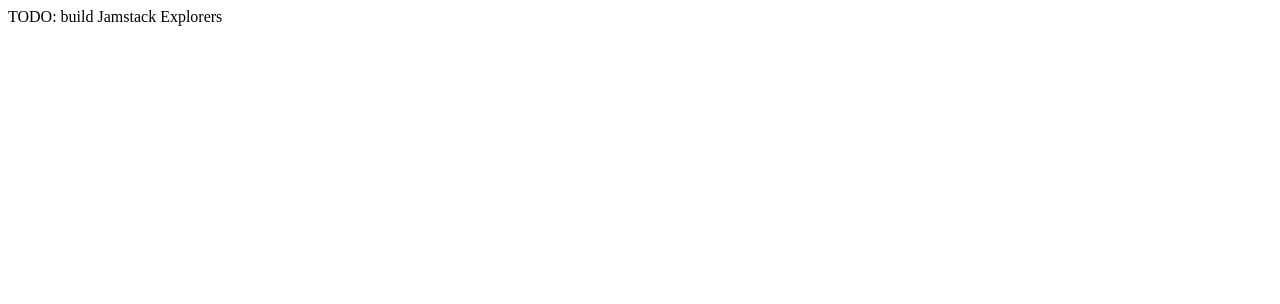
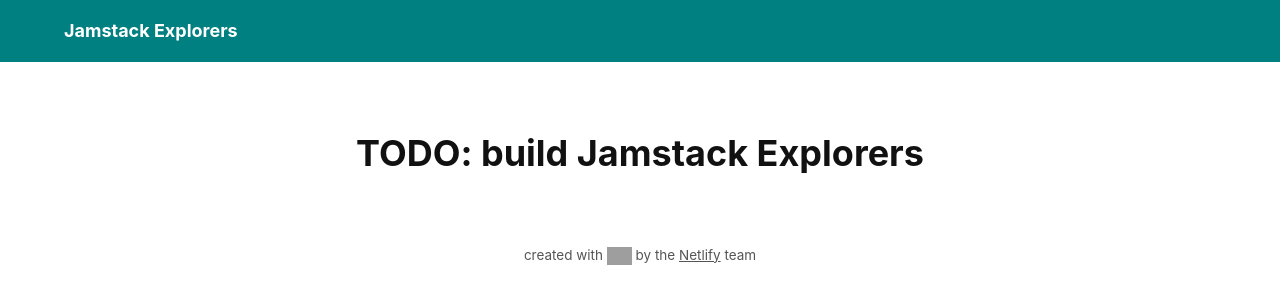
Before and after one commit to netlify/explorers, a Gatsby site: page / in a window 1280 px wide. Built offline with nearby package versions, Linux system fonts and the light colour scheme; Gatsby itself is replaced by a stand-in of ours; grey boxes are pictures that could not be loaded.

Commit message:
feat: basic app setup

```diff
--- /dev/null
+++ b/src/components/layout.js
@@ -0,0 +1,48 @@
+import React from 'react';
+import { Helmet } from 'react-helmet';
+import { SEO } from './seo';
+import { Link } from 'gatsby';
+
+// global styles
+import '../styles/global.css';
+
+import styles from '../styles/layout.module.css';
+
+export function Layout({ children }) {
+  return (
+    <>
+      <Helmet
+        titleTemplate="%s · Jamstack Explorers"
+        defaultTitle="Jamstack Explorers · Presented by Netlify"
+      >
+        <html lang="en" />
+        <meta charSet="utf-8" />
+      </Helmet>
+      <SEO
+        title="Jamstack Explorers"
+        description="It’s not flying; it’s FTP with style!"
+        url="https://explorers.netlify.com/"
+        image="https://images.unsplash.com/photo-1536697246787-1f7ae568d89a?q=85&fm=jpg&fit=crop&w=1600&h=800"
+      />
+      <header className={styles.header}>
+        <Link to="/" className={styles.home}>
+          Jamstack Explorers
+        </Link>
+      </header>
+      <main>{children}</main>
+      <footer className={styles.footer}>
+        created with{' '}
+        <img
+          className={styles.netliheart}
+          src="https://res.cloudinary.com/jlengstorf/image/upload/f_auto,q_auto,w_50/v1596146333/netlify/netliheart.png"
+          alt="love"
+        />{' '}
+        by the{' '}
+        <a href="https://www.netlify.com/?utm_source=jamstack-explorers&utm_medium=footer-link&utm_campaign=devex">
+          Netlify
+        </a>{' '}
+        team
+      </footer>
+    </>
+  );
+}
--- /dev/null
+++ b/src/components/seo.js
@@ -0,0 +1,31 @@
+import React from 'react';
+import { Helmet } from 'react-helmet';
+
+export function SEO({
+  title = 'Jamstack Explorers',
+  description = 'It’s not flying; it’s FTP with style!',
+  url = 'https://explorers.netlify.com/',
+  image = 'https://images.unsplash.com/photo-1536697246787-1f7ae568d89a?q=85&fm=jpg&fit=crop&w=1600&h=800',
+  creator = '@netlify',
+}) {
+  return (
+    <Helmet defer={false}>
+      <title>{title}</title>
+      <link rel="canonical" href={url} />
+      <meta name="description" content={description} />
+      <meta name="image" content={image} />
+
+      <meta property="og:type" content="website" />
+      <meta property="og:url" content={url} />
+      <meta property="og:description" content={description} />
+      <meta property="og:image" content={image} />
+
+      <meta name="twitter:dnt" content="on" />
+      <meta name="twitter:card" content="summary_large_image" />
+      <meta name="twitter:creator" content={creator} />
+      <meta name="twitter:title" content={title} />
+      <meta name="twitter:description" content={description} />
+      <meta name="twitter:image" content={image} />
+    </Helmet>
+  );
+}
--- a/src/pages/index.js
+++ b/src/pages/index.js
@@ -1,5 +1,10 @@
-import React from "react"
+import React from 'react';
+import { Layout } from '../components/layout';
 
 export default function Home() {
-  return <div>TODO: build Jamstack Explorers</div>
+  return (
+    <Layout>
+      <h1 style={{ textAlign: 'center' }}>TODO: build Jamstack Explorers</h1>
+    </Layout>
+  );
 }
--- /dev/null
+++ b/src/styles/global.css
@@ -0,0 +1,62 @@
+/*
+ *         __
+ *        /  \          _____________
+ *        |  |        /               \
+ *        @  @       | It looks you’re |
+ *        || ||      | trying to add   |
+ *        || ||   <--| global styles!  |
+ *        \___/       \_______________/
+ *
+ * Hello, friends! This stylesheet should *only* be used for truly global
+ * styles, such as resets, accessibility classes, and shared variables.
+ *
+ * Everything else should be set in a CSS module and imported to the component
+ * where it’s used. This helps keep styles scoped to the components that use
+ * them, which is good for both performance and maintainability.
+ *
+ * Also if you don’t do it @jlengstorf will find you and endlessly nitpick your
+ * pull requests, so really you’re doing yourself a favor.
+ */
+
+:root {
+  /* colors */
+  --color-gray: #555;
+  --color-black: #111;
+  --color-primary: teal;
+  --color-white: #fff;
+
+  /* typography */
+  --color-text-base: var(--color-gray);
+  --color-text-heading: var(--color-black);
+  --font-family: -apple-system, BlinkMacSystemFont, 'Segoe UI', Roboto,
+    Helvetica, Arial, sans-serif, 'Apple Color Emoji', 'Segoe UI Emoji',
+    'Segoe UI Symbol';
+  --font-size-base: 18px;
+  --line-height-base: 1.45;
+  --line-height-heading: 1.1;
+}
+
+*,
+*::after,
+*::before {
+  box-sizing: border-box;
+}
+
+html,
+body {
+  color: var(--color-text-base);
+  font-family: var(--font-family);
+  font-size: var(--font-size-base);
+  line-height: var(--line-height-base);
+  margin: 0;
+}
+
+h1,
+h2,
+h3,
+h4,
+h5,
+h6 {
+  color: var(--color-black);
+  line-height: var(--line-height-heading);
+}
--- /dev/null
+++ b/src/styles/layout.module.css
@@ -0,0 +1,29 @@
+.header {
+  background: var(--color-primary);
+  color: var(--color-white);
+  margin: 0 0 4rem;
+  padding: 1rem 5vw;
+}
+
+.home {
+  color: var(--color-white);
+  font-weight: bold;
+  text-decoration: none;
+}
+
+.footer {
+  font-size: 0.75rem;
+  margin: 4rem auto;
+  max-width: 90vw;
+  text-align: center;
+  vertical-align: top;
+}
+
+.footer a {
+  color: inherit;
+}
+
+.netliheart {
+  vertical-align: middle;
+  width: 25px;
+}
```
Also changed, not shown: package.json (+6 -12 lines).
